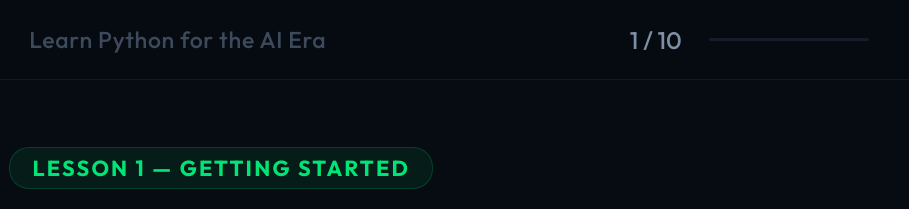
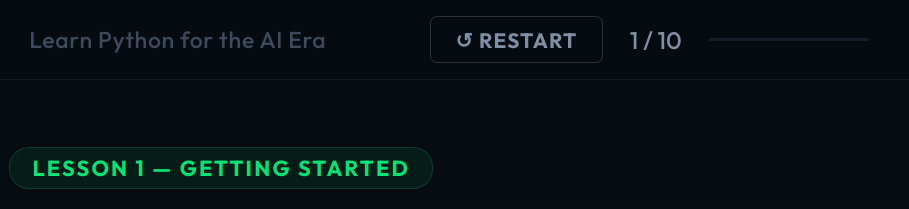
Before and after one commit to cfranks518-cloud/cfranks-python, a plain HTML site: page index.html in a window 1280 px wide. Shown: the top 209 px of the page, 371-1280 px from the left. Drawn offline with Linux system fonts and the light colour scheme.

Commit message:
Update index.html

```diff
--- a/index.html
+++ b/index.html
@@ -30,6 +30,8 @@ body{font-family:var(--font);background:var(--bg);color:var(--text);min-height:1
 .logo-text{background:linear-gradient(90deg,var(--green) 0%,var(--cyan) 100%);-webkit-background-clip:text;-webkit-text-fill-color:transparent;background-clip:text}
 .hdr-sub{font-size:0.72rem;color:var(--text3);font-weight:500;letter-spacing:0.03em}
 .hdr-right{margin-left:auto;display:flex;align-items:center;gap:0.85rem}
+.restart-btn{background:transparent;border:1px solid rgba(255,255,255,0.15);border-radius:7px;color:var(--text2);font-family:var(--font);font-size:0.65rem;font-weight:700;letter-spacing:0.06em;text-transform:uppercase;padding:0.3rem 0.75rem;cursor:pointer;display:flex;align-items:center;gap:0.35rem;transition:all 0.18s;white-space:nowrap}
+.restart-btn:hover{border-color:var(--red);color:var(--red);background:rgba(239,83,80,0.07)}
 .lesson-ctr{font-size:0.75rem;color:var(--text2);white-space:nowrap;font-weight:500}
 .prog-wrap{width:160px}
 .prog-track{height:3px;background:var(--bg3);border-radius:2px;overflow:hidden}
@@ -173,6 +175,7 @@ body{font-family:var(--font);background:var(--bg);color:var(--text);min-height:1
   </div>
   <span class="hdr-sub">Learn Python for the AI Era</span>
   <div class="hdr-right">
+    <button class="restart-btn" onclick="restartCourse()" title="Reset all progress and return to Lesson 1">↺ Restart</button>
     <span class="lesson-ctr" id="lCtr">1 / 10</span>
     <div class="prog-wrap">
       <div class="prog-track"><div class="prog-fill" id="pFill"></div></div>
@@ -862,6 +865,13 @@ function showDone() {
     </div>`;
 }
 
+function restartCourse() {
+  if (!confirm('Restart from Lesson 1? Your progress will be cleared.')) return;
+  done = new Set();
+  localStorage.removeItem('pypath_done');
+  go(0);
+}
+
 function init() {
   renderSB(); renderMob(); renderLesson(current); updateProg();
   loadSkulpt().then(() => console.log('Python Academy: engine ready')).catch(() => {});
```
